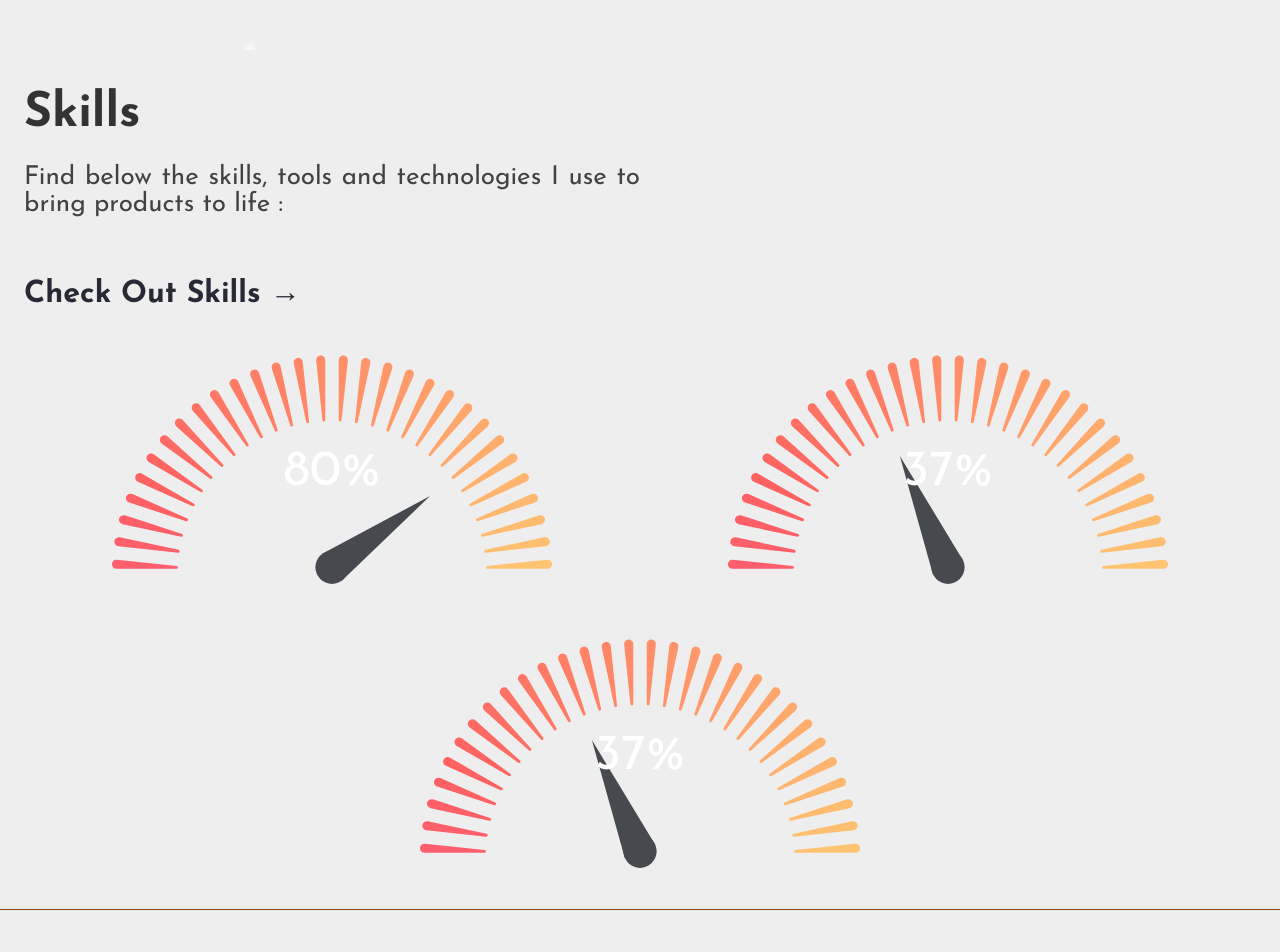
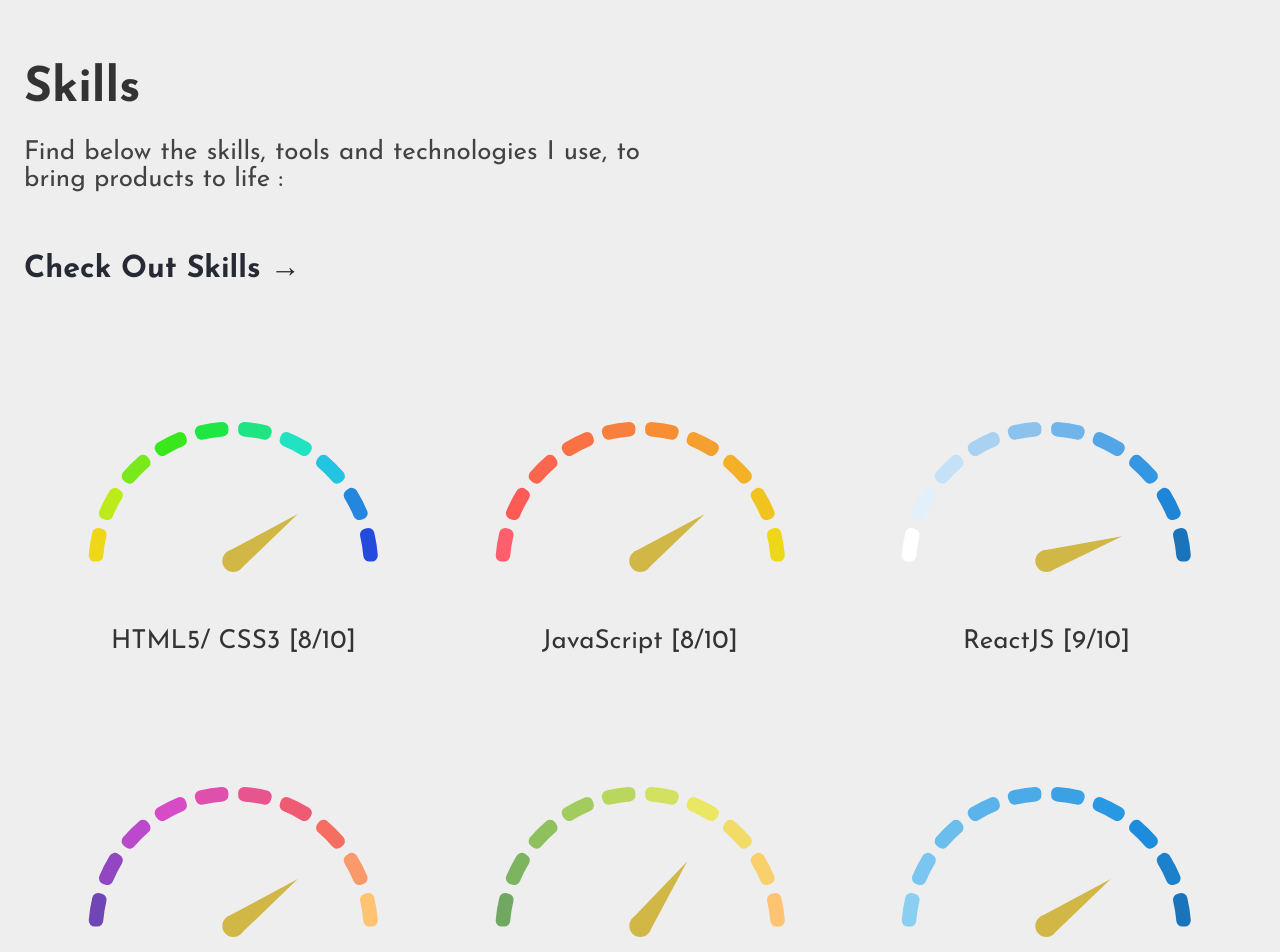
Before and after one commit to jparasha/jparasha.github.io, a React (Create React App) app: page / in a window 1280 px wide. Shown: the part 760-1712 px from the top of the page. Built offline with nearby package versions, Linux system fonts and the light colour scheme.

Commit message:
refactor : updated skills

```diff
--- a/src/components/Navbar/index.js
+++ b/src/components/Navbar/index.js
@@ -14,8 +14,9 @@
     <div className={`nav ${show && "nav__black"}`}>
       <img
         className='nav__logo'
-        src='https://upload.wikimedia.org/wikipedia/commons/thumb/0/08/Netflix_2015_logo.svg/1920px-Netflix_2015_logo.svg.png'
-        alt='Netflix Logo'
+        // src='https://upload.wikimedia.org/wikipedia/commons/thumb/0/08/Netflix_2015_logo.svg/1920px-Netflix_2015_logo.svg.png'
+        src=''
+        alt='jparasha'
       />
       <nav className='nav-links'>
         <ul>
--- a/src/components/Skills/index.js
+++ b/src/components/Skills/index.js
@@ -1,42 +1,73 @@
 import GaugeChart from "react-gauge-chart";
 
 export default function Skills(props) {
+  const skills = [
+    {
+      title: "HTML5/ CSS3",
+      value: 0.8,
+      colors: ["#edd718", "#ce5435", "#254bdd"],
+    },
+    {
+      title: "JavaScript",
+      value: 0.8,
+      colors: ["#FF5F6D", "#edd718"],
+    },
+    {
+      title: "ReactJS",
+      value: 0.9,
+      colors: ["#fff", "#1b74ba"],
+    },
+    {
+      title: "Redux",
+      value: 0.8,
+      colors: ["#7046b5", "#FFC371"],
+    },
+    {
+      title: "NodeJS",
+      value: 0.7,
+      colors: ["#70a761", "#FFC371"],
+    },
+    {
+      title: "Webpack",
+      value: 0.8,
+      colors: ["#8acef2", "#1b74ba"],
+    },
+  ];
+
+  const Chart = (props) => {
+    return (
+      <div className='chart-container'>
+        <GaugeChart
+          id={props.title || "gauge-chart"}
+          nrOfLevels={10}
+          colors={props.colors || ["#FF5F6D", "#FFC371"]}
+          arcWidth={0.1}
+          percent={props.value || 0.8}
+          hideText
+          animDelay={1000}
+          animateDuration={5000}
+          needleColor='#D1B745'
+          needleBaseColor='#D1B745'
+        />
+        <p className='g-text'>{`${props.title || ""} [${
+          props.value * 10
+        }/10]`}</p>
+      </div>
+    );
+  };
+
   return (
-    <div className='App-skills px-1' id='skills'>
+    <div className='App-skills px-1 py-1' id='skills'>
       <h2>Skills</h2>
       <p className='sub-text'>
-        Find below the skills, tools and technologies I use to bring products to
-        life :
+        Find below the skills, tools and technologies I use, to bring products
+        to life :
       </p>
       <h3 className='info-text'>Check Out Skills &#8594;</h3>
       <div className='chart-parent'>
-        <div className='chart-container'>
-          <GaugeChart
-            id='gauge-chart3'
-            nrOfLevels={30}
-            colors={["#FF5F6D", "#FFC371"]}
-            arcWidth={0.3}
-            percent={0.8}
-          />
-        </div>
-        <div className='chart-container'>
-          <GaugeChart
-            id='gauge-chart5'
-            nrOfLevels={30}
-            colors={["#FF5F6D", "#FFC371"]}
-            arcWidth={0.3}
-            percent={0.37}
-          />
-        </div>
-        <div className='chart-container'>
-          <GaugeChart
-            id='gauge-chart6'
-            nrOfLevels={30}
-            colors={["#FF5F6D", "#FFC371"]}
-            arcWidth={0.3}
-            percent={0.37}
-          />
-        </div>
+        {skills.map((skill) => (
+          <Chart key={skill.title} {...skill} />
+        ))}
       </div>
     </div>
   );
--- a/src/styles/App.css
+++ b/src/styles/App.css
@@ -9,7 +9,7 @@
   text-align: center;
   display: flex;
   flex-direction: column;
-  margin-top: 50px;
+  /* margin-top: 50px; */
 }
 
 /* .App-logo {
@@ -113,7 +113,7 @@
   margin: 1rem 0;
   padding: 1rem 1rem 1.8rem 1rem;
   border-radius: 32px;
-  background-color: #272935;
+  background-color: var(--secondary-bg-color);
   color: white;
   min-height: 425px;
 }
--- a/src/styles/dark.css
+++ b/src/styles/dark.css
@@ -15,6 +15,7 @@
   --secondary-font-color: rgba(247, 247, 247, 0.7);
   /* --background-color: #161a1e; */
   --background-color: #13151f;
+  --secondary-bg-color: #272935;
   --link-color: #d5663f;
   --nav-color: #13151f;
   --skills-bg-color: var(--background-color: #13151f);
--- a/src/styles/nav.css
+++ b/src/styles/nav.css
@@ -39,7 +39,7 @@
 
 .nav-links ul {
   display: flex;
-  justify-content: space-evenly;
+  justify-content: space-around;
   align-items: center;
 }
 
@@ -54,7 +54,12 @@
     height: 25px;
     padding: 10px;
   }
-
+  .nav-links {
+    flex-basis: 75%;
+  }
+  .nav-links ul {
+    max-width: 60vw;
+  }
   .nav__avatar {
     right: 10px;
   }
--- a/src/styles/projects.css
+++ b/src/styles/projects.css
@@ -12,7 +12,7 @@
   background-position-y: top;
   background-position-x: right;
   font-size: calc(10px + 2vmin);
-  border-top: 1px solid saddlebrown;
+  border-top: 1px solid transparent;
 }
 
 .App-projects .info-text {
--- a/src/styles/skills.css
+++ b/src/styles/skills.css
@@ -7,7 +7,7 @@
   min-height: 100vh;
   background-color: var(--skills-bg-color);
   font-size: calc(10px + 2vmin);
-  /* border-top: 1px solid saddlebrown; */
+  border-top: 1px solid transparent;
 }
 
 .App-skills .chart-parent {
@@ -16,11 +16,19 @@
   align-items: center;
   justify-content: center;
   width: 100%;
+  gap: 2rem 0;
   max-width: 100%;
+  margin: 2rem auto;
+  padding: 2rem 0;
 }
 
 .App-skills .chart-parent .chart-container {
-  flex-basis: 50%;
+  flex-basis: 33%;
+  padding: 2rem 0;
+}
+.App-skills .chart-parent .chart-container:hover {
+  background-color: var(--secondary-bg-color);
+  border-radius: 32px;
 }
 
 @media screen and (max-width: 768px) {
```
